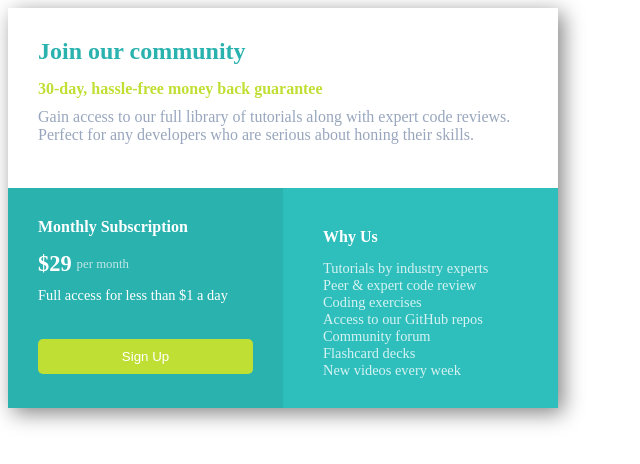
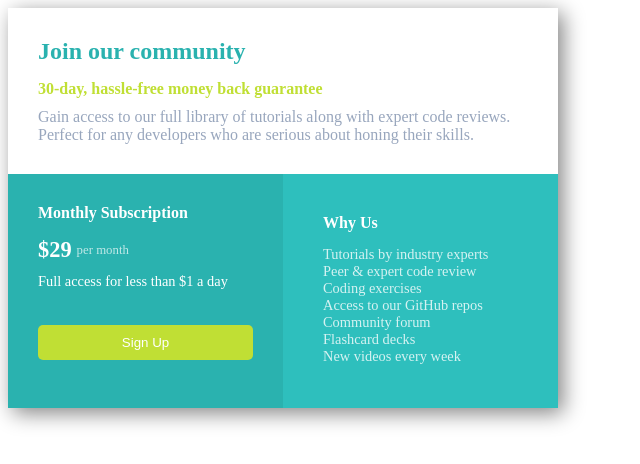
Before and after one commit to MariaWadih/Pricing-Card, a plain HTML site: page index.html in a window 1280 px wide. Shown: the whole page, without its empty margins (0-640 px from the left). Drawn offline with Linux system fonts and the light colour scheme.

Commit message:
Update style.css

```diff
--- a/style.css
+++ b/style.css
@@ -15,7 +15,7 @@ box-shadow: 5px 5px 20px 0px rgba(0,0,0,0.49);
 overflow:hidden;
 }
 .box1{
-height:45%;
+height:auto;
 width:100%;
 padding:30px ;
 }
@@ -23,7 +23,7 @@ padding:30px ;
 display:flex;
 flex-direction:column;
 color:white;
-height:55%;
+height:auto;
 width:100%;
 border-radius: 5px;
 }
```
